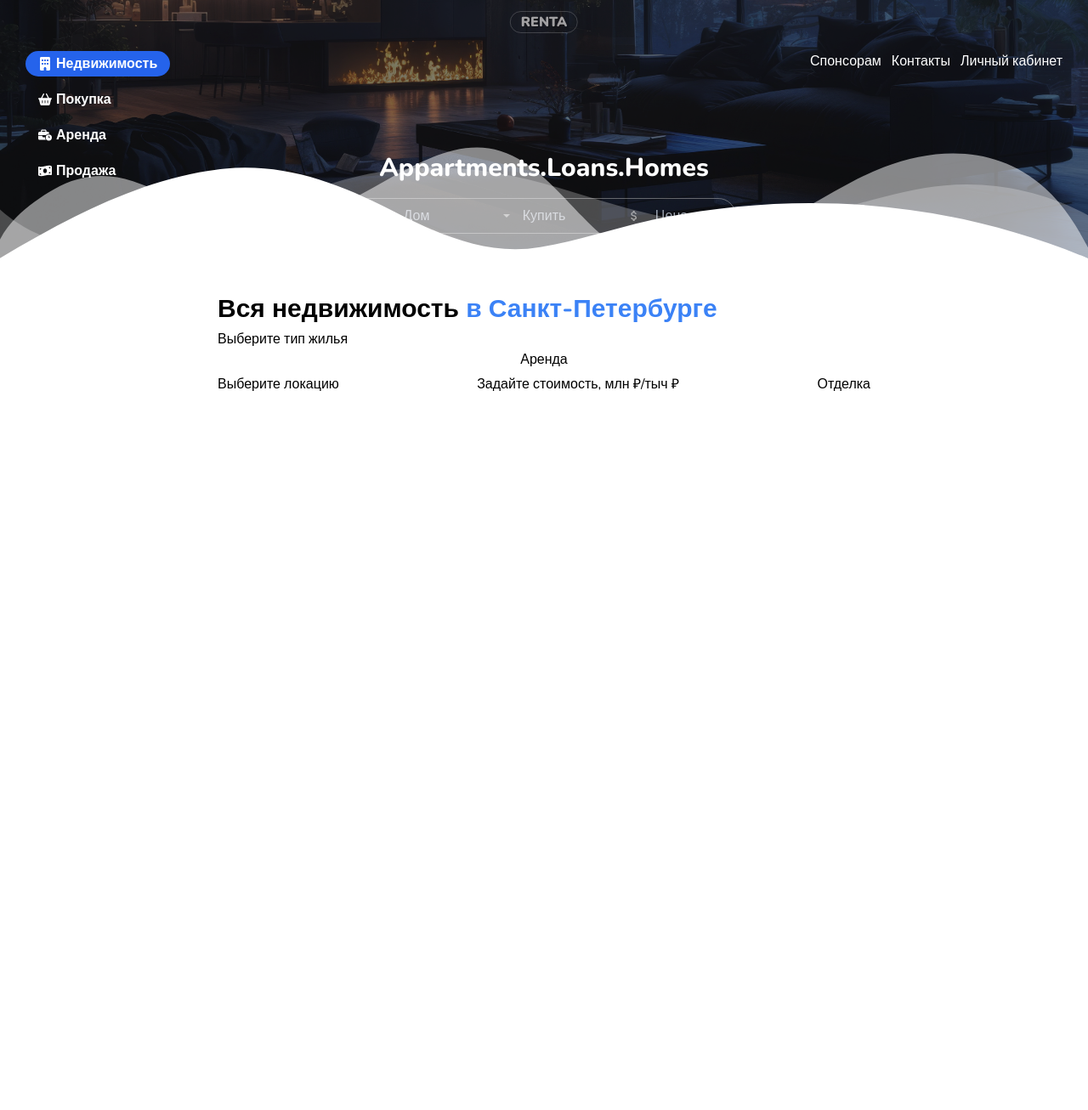
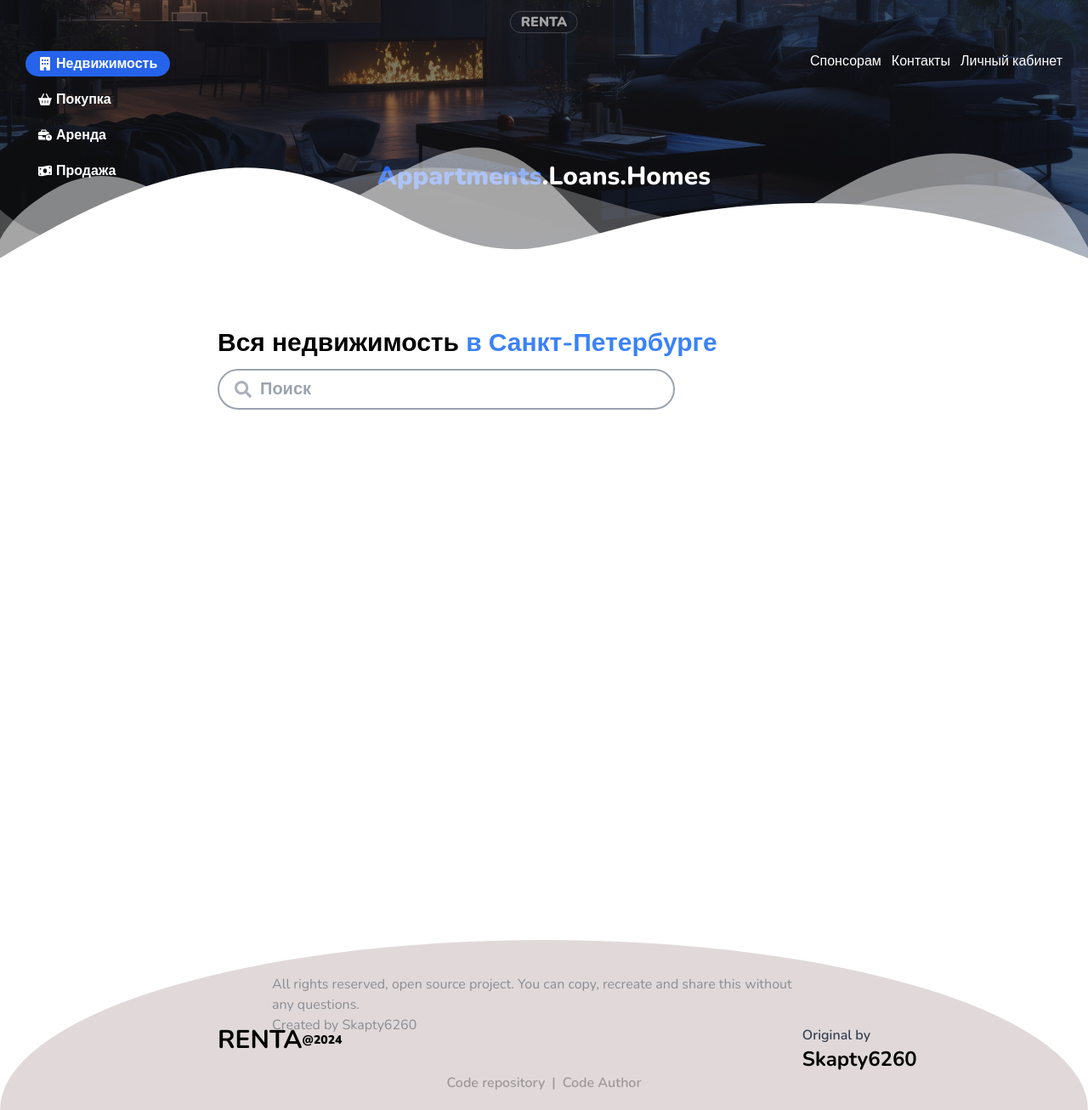
Before and after one commit to Skapty6260/Renta, a Next.js app: page / in a window 1280 px wide. Shown: the whole page at 85% size. Before the commit the page ends 1106 px from the top, so only its background shows below. Built offline with nearby package versions, Linux system fonts and the light colour scheme.

Commit message:
Layout changed
-1 added footer to global layout. -2 added more blocks to content page

```diff
--- a/src/app/layout.tsx
+++ b/src/app/layout.tsx
@@ -1,6 +1,7 @@
 import type { Metadata } from 'next'
 import { Nunito } from 'next/font/google'
 import '../assets/styles/globals.css'
+import { Footer } from '@/components/layout/footer'
 
 const Font = Nunito({ subsets: ['latin'] })
 
@@ -19,6 +20,7 @@ export default function RootLayout({
 			<body className={`${Font.className}`}>
 				<main className='min-h-screen w-full overflow-x-hidden'>
 					{children}
+					<Footer />
 				</main>
 			</body>
 		</html>
--- a/src/app/page.tsx
+++ b/src/app/page.tsx
@@ -1,11 +1,10 @@
-import { HomeHeader, HomeInfo } from '@/components/screens/Home'
+import { HomeHeader } from '@/components/screens/Home'
 import ContentSection from '@/components/layout/content'
 
 export default function Home() {
 	return (
 		<>
 			<HomeHeader />
-			{/* <HomeInfo /> */}
 			<ContentSection location={['Главная']} />
 		</>
 	)
--- a/src/components/layout/content/content.module.scss
+++ b/src/components/layout/content/content.module.scss
@@ -18,6 +18,12 @@
 	}
 }
 
+.filterHeading {
+	span {
+		font-weight: 600;
+	}
+}
+
 .filter {
 	display: flex;
 	justify-content: space-between;
@@ -25,5 +31,9 @@
 	li {
 		display: flex;
 		flex-direction: column;
+
+		span {
+			font-weight: 600;
+		}
 	}
 }
--- a/src/components/layout/content/header/contentHeader.tsx
+++ b/src/components/layout/content/header/contentHeader.tsx
@@ -1,3 +1,4 @@
+import { SearchBar_Input } from '@/components/ui/shared/search_input'
 import { ContentHeader_Filter } from './filter'
 
 interface IProps {
@@ -31,7 +32,13 @@ export const ContentHeader: React.FC<IProps> = ({ styles, location }) => {
 				</h1>
 			)}
 
-			<ContentHeader_Filter />
+			{location[0].toLowerCase() == 'главная' ? (
+				<div className='flex flex-col mt-3'>
+					<SearchBar_Input />
+				</div>
+			) : (
+				<ContentHeader_Filter />
+			)}
 		</header>
 	)
 }
--- a/src/components/layout/content/header/filter.tsx
+++ b/src/components/layout/content/header/filter.tsx
@@ -3,7 +3,7 @@ import styles from '../content.module.scss'
 export const ContentHeader_Filter = () => {
 	return (
 		<>
-			<div className='flex flex-col my-[5px]'>
+			<div className={styles.filterHeading}>
 				<span>Выберите тип жилья</span>
 				<button>Аренда</button>
 			</div>
--- a/src/components/layout/content/index.tsx
+++ b/src/components/layout/content/index.tsx
@@ -8,13 +8,9 @@ interface IProps {
 
 const ContentSection: React.FC<IProps> = ({ location }) => {
 	return (
-		<section className='h-[100vh] relative w-[100%] flex flex-col px-[20%] py-[40px] bg-white'>
-			<CurveSplitter_Opacity />
+		<section className='h-[100vh] z-[0] relative w-[100%] flex flex-col items-center py-[80px] bg-white lg:items-stretch lg:px-[20%]'>
+			{location[0].toLowerCase() == 'главная' && <CurveSplitter_Opacity />}
 			<ContentHeader styles={styles} location={location} />
-			{/* Весь компонент в стиле самолета: https://samolet.ru/flats/?ordering=-order_manual,filter_price_package,pk&free=1&type=100000000&nameType=sale&price_min=3952472&price_max=19135408 */}
-			{/* Все отдельными компонентами, т.к все будет переиспользоваться в разных местах приложения */}
-			{/* Search Bar (in main page search bar would be in header) */}
-			{/* Block with sidebar on the left with filters and other space is content */}
 		</section>
 	)
 }
--- /dev/null
+++ b/src/components/layout/footer/index.tsx
@@ -0,0 +1,36 @@
+export const Footer = () => (
+	<footer className='overflow-y-hidden relative h-[200px]'>
+		<div className='bg-[#e1d9d9] rounded-[100%] w-full px-[20px] flex justify-center h-[400px] py-[40px]'>
+			<div className='hidden lg:flex font-bold text-3xl absolute left-[20%] top-[100px] items-center'>
+				RENTA <b className='text-sm'>@2024</b>
+			</div>
+			<span className='text-gray-700 opacity-50 w-[50%] absolute left-1/2 -translate-x-1/2'>
+				All rights reserved, open source project. You can copy, recreate and
+				share this without any questions. <br />
+				Created by Skapty6260
+			</span>
+			<span className='absolute top-[100px] right-[20%] text-gray-700 font-semibold'>
+				Original by{' '}
+				<div className='text-transparent'>
+					<span className='text-[#000] text-2xl absolute font-bold'>
+						Skapty6260
+					</span>
+				</div>
+			</span>
+
+			<ul className='absolute bottom-[55%] font-semibold flex items-center'>
+				<li className='cursor-pointer hover:underline hover:opacity-50 opacity-30'>
+					<a href='https://github.com/Skapty6260/Renta' target='_blank'>
+						Code repository
+					</a>
+				</li>
+				<li className='opacity-30 mx-2'> | </li>
+				<li className='cursor-pointer hover:underline hover:opacity-50 opacity-30'>
+					<a href='https://github.com/Skapty6260' target='_blank'>
+						Code Author
+					</a>
+				</li>
+			</ul>
+		</div>
+	</footer>
+)
--- a/src/components/screens/Home/header/index.tsx
+++ b/src/components/screens/Home/header/index.tsx
@@ -1,15 +1,9 @@
 'use client'
-import {
-	AnimatePresence,
-	motion,
-	useMotionValueEvent,
-	useScroll,
-} from 'framer-motion'
+import { motion, useMotionValueEvent, useScroll } from 'framer-motion'
 import { useState } from 'react'
 import Image from 'next/image'
 import header from '@/assets/images/header01.jpeg'
 import { NavbarLayout } from '@/components/layout/navbar/navbar'
-import { SearchBar_Compact } from '@/components/ui/searchbar'
 import { CurveSplitter_Opacity } from '@/components/ui/curves/opacityCurve'
 
 export const HomeHeader = () => {
@@ -42,7 +36,7 @@ export const HomeHeader = () => {
 				},
 			}}
 			animate={hidden ? 'hidden' : 'visible'}
-			className={`relative h-[${bp == true ? 0 : '40vh'}] pb-[10vh]`}
+			className={`relative h-[${bp == true ? 0 : '40vh'}] pb-[10vh] z-[1]`}
 		>
 			<NavbarLayout variant='extended' />
 			<Image
@@ -56,11 +50,13 @@ export const HomeHeader = () => {
 				draggable={false}
 			/>
 
-			<div className='absolute top-2/3 left-1/2 -translate-x-1/2 -translate-y-2/3 flex flex-col items-center text-white font-extrabold text-3xl'>
-				<h1>Appartments.Loans.Homes</h1>
+			<div className='absolute top-2/3 lg:top-[70%] left-1/2 -translate-x-1/2 -translate-y-2/3 flex flex-col items-center text-white font-extrabold text-3xl'>
+				<h1>
+					<b className='text-blue-500 lg:text-blue-600'>Appartments</b>
+					.Loans.Homes
+				</h1>
 			</div>
 
-			<SearchBar_Compact />
 			<CurveSplitter_Opacity />
 		</motion.header>
 	)
--- a/src/components/ui/curves/curves.module.scss
+++ b/src/components/ui/curves/curves.module.scss
@@ -1,5 +1,6 @@
 .opacityCurve {
 	opacity: 100%;
+	z-index: 0;
 	transform: rotate(180deg);
 	position: absolute;
 	bottom: -5px;
--- /dev/null
+++ b/src/components/ui/shared/search_input/index.tsx
@@ -0,0 +1,14 @@
+import { FaSearch } from 'react-icons/fa'
+
+export const SearchBar_Input = () => {
+	return (
+		<div className='group flex items-center w-[full] lg:w-[70%]'>
+			<FaSearch className='text-xl absolute z-[1] text-gray-400 left-5 group-hover:text-gray-600 group-focus-within:hidden transition-all duration-300 ease-in-out animate-pulse group-hover:animate-none' />
+			<input
+				className='border-2 text-xl border-gray-400 outline-none rounded-full py-2 pl-12 w-full group-focus-within:pl-5 group-focus-within:border-gray-600 group-hover:border-gray-600 font-semibold'
+				type='text'
+				placeholder='Поиск'
+			/>
+		</div>
+	)
+}
```
